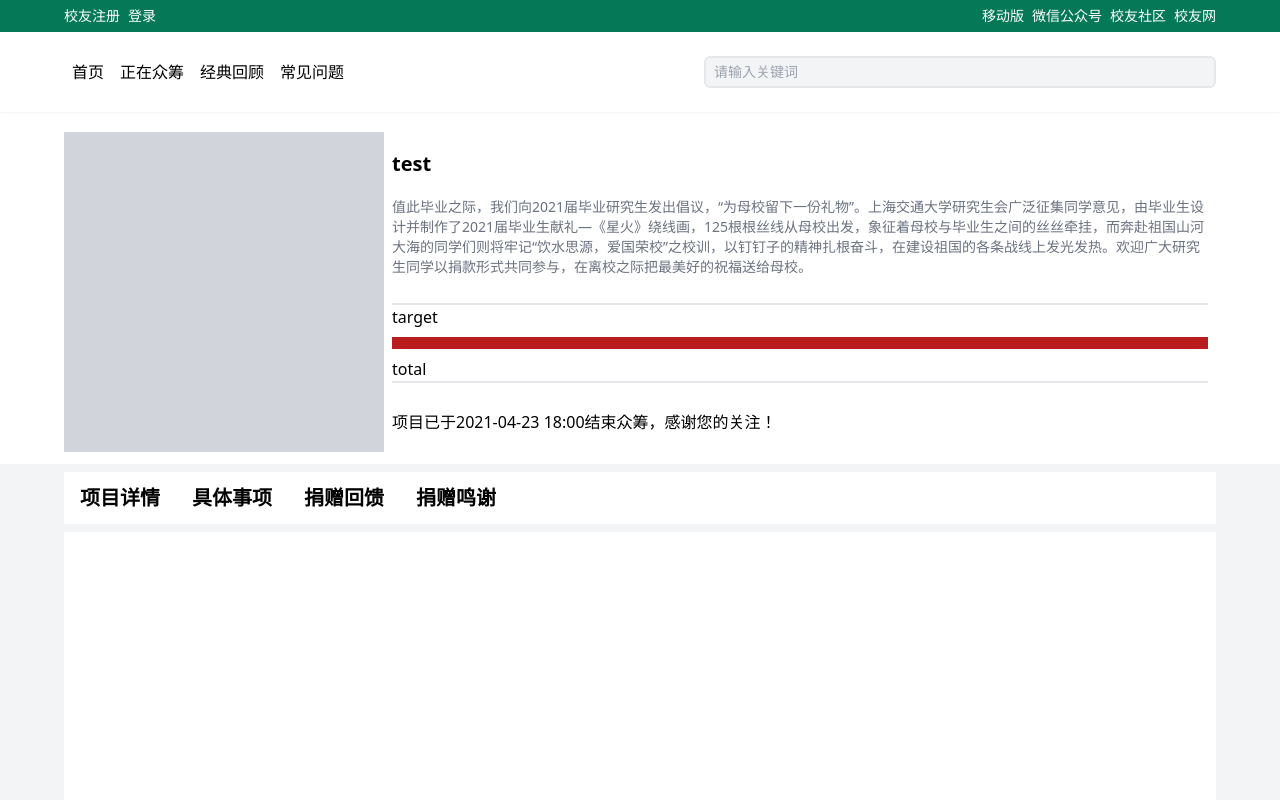
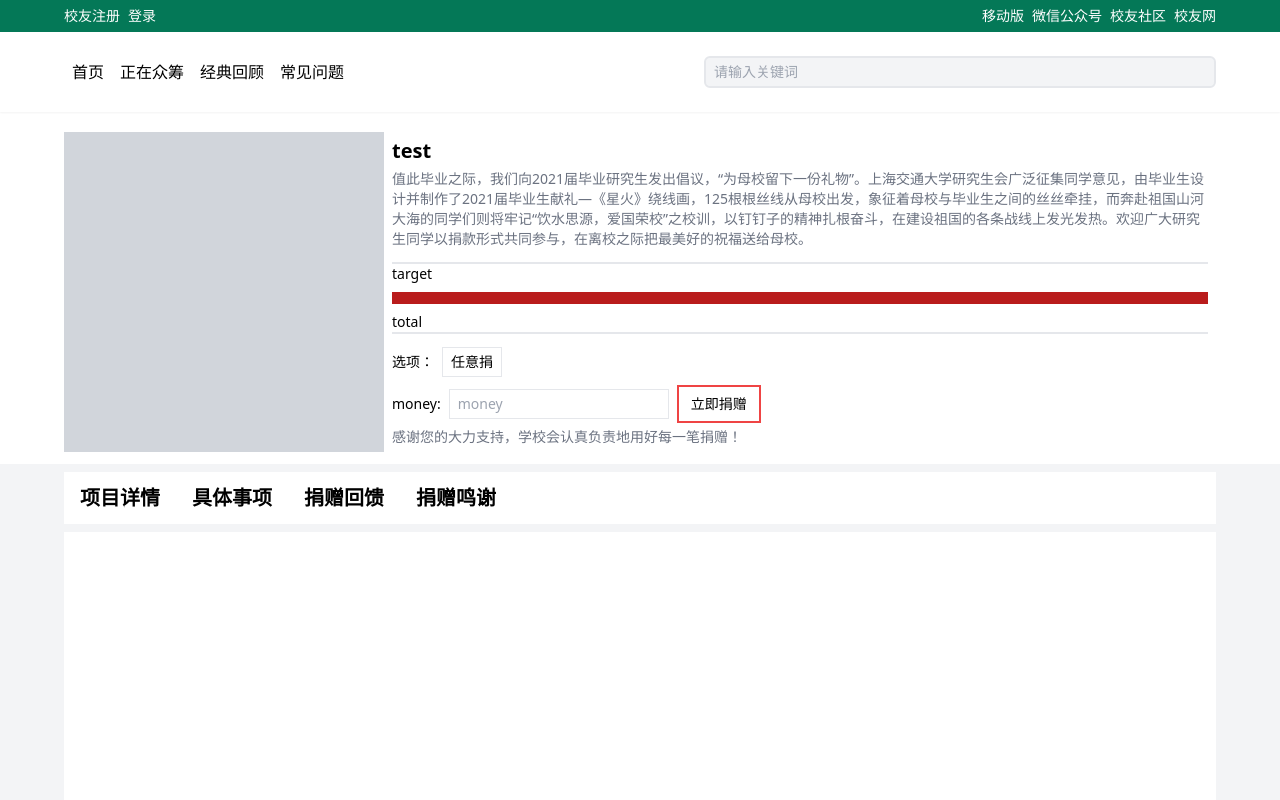
Before and after one commit to SikeX/donate-web, a React (Create React App) app: page /donate/haha in a window 1280 px wide. Shown: the top 800 px of the page. Built offline with nearby package versions, Linux system fonts and the light colour scheme.

Commit message:
feat: add order Ui in donate detail page

```diff
--- a/src/component/DonateStatus.js
+++ b/src/component/DonateStatus.js
@@ -1,10 +1,32 @@
+import { useState } from "react"
+
 const Item = ({name}) => {
     return(
         <div className='px-4 py-3 hover:bg-gray-400 cursor-pointer text-xl font-bold'>{name}</div>
     )
 }
 
+const Donate = () => {
+    return (
+        <div className='flex flex-col space-y-2 text-sm'>
+            <div className='flex space-x-2'>
+                <span className='my-auto'>选项：</span>
+                <div className='px-2 py-1 border hover:border-red-500 hover:text-red-500'>任意捐</div>
+            </div>
+            <div className='flex'>
+                <span className='my-auto'>money:</span>
+                <form className='py-1 px-2'>
+                    <input className='py-1 px-2 border focus:outline-none focus:border-blue-500' placeholder='money' />
+                </form>
+                <button className='border-2 border-red-500 hover:bg-red-300 focus:outline-none px-3 py-1'>立即捐赠</button>
+            </div>
+        </div>
+    )
+}
+
 const DonateStatus = ({title}) => {
+    const [ donateDone, setDonateDone ] = useState(false)
+
     return (
         <div className='flex flex-col'>
             <div className='w-full px-2 py-3 md:px-16 flex'>
@@ -12,12 +34,13 @@ const DonateStatus = ({title}) => {
                 <div className='flex flex-col flex-grow px-2 justify-evenly'>
                     <div className='text-xl font-bold'>test</div>
                     <div className='text-sm text-gray-500'>值此毕业之际，我们向2021届毕业研究生发出倡议，“为母校留下一份礼物”。上海交通大学研究生会广泛征集同学意见，由毕业生设计并制作了2021届毕业生献礼—《星火》绕线画，125根根丝线从母校出发，象征着母校与毕业生之间的丝丝牵挂，而奔赴祖国山河大海的同学们则将牢记“饮水思源，爱国荣校”之校训，以钉钉子的精神扎根奋斗，在建设祖国的各条战线上发光发热。欢迎广大研究生同学以捐款形式共同参与，在离校之际把最美好的祝福送给母校。</div>
-                    <div className='flex flex-col w-full space-y-2 border-t-2 border-b-2 my-2'>
+                    <div className='flex flex-col w-full space-y-2 border-t-2 border-b-2 my-2 text-sm'>
                         <div>target</div>
                         <div className='bg-red-700 w-full h-3'></div>
                         <div> total</div>
                     </div>
-                    <div>项目已于2021-04-23 18:00结束众筹，感谢您的关注！</div>
+                    {!donateDone && <Donate />}
+                    <div className='text-gray-500 text-sm'>{donateDone ? '项目已于2021-04-23 18:00结束众筹，感谢您的关注！' : '感谢您的大力支持，学校会认真负责地用好每一笔捐赠！'}</div>
                 </div>
             </div>
             <div className='flex flex-col md:px-16 bg-gray-100 py-2 space-y-2'>
```
